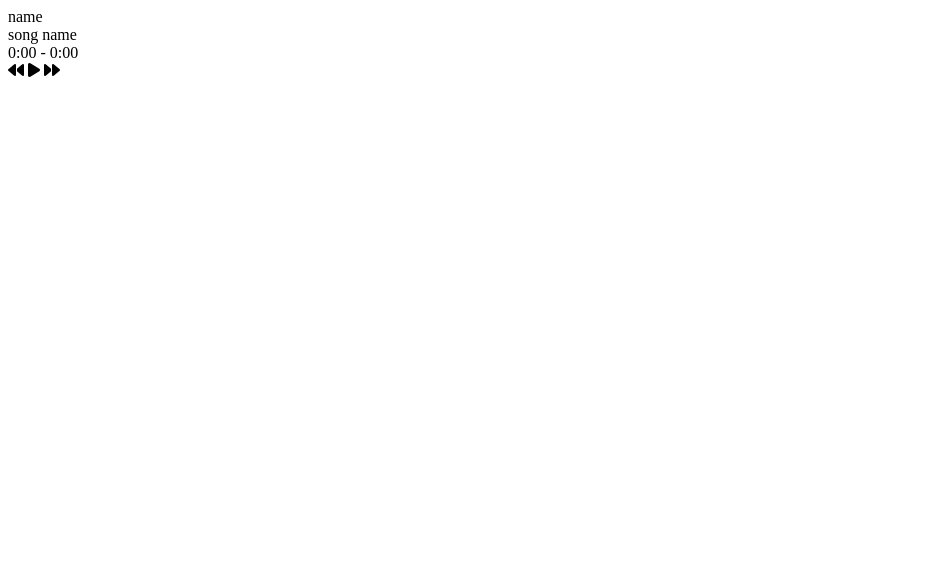
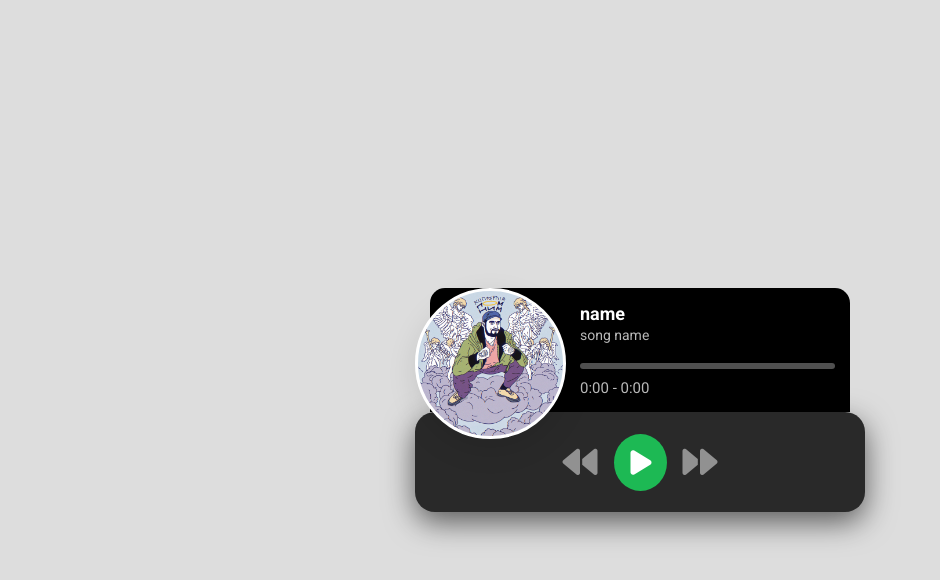
Before and after one commit to MatveyZZ/MusicPlayer, a plain HTML site: page Index.html in a window 1280 px wide. Shown: the whole page, without its empty margins (0-940 px from the left). Drawn offline with Linux system fonts and the light colour scheme.

Commit message:
Update page assets Update css

```diff
--- a/style.css
+++ b/style.css
@@ -1 +1,136 @@
 @import url('https://fonts.googleapis.com/css2?family=Roboto:ital,wght@0,100;0,300;0,400;0,500;0,700;0,900;1,100;1,300;1,400;1,500;1,700;1,900&display=swap');
+
+body {
+    background-color: #ddd;
+    margin: 0;
+    font-family: 'Roboto', sans-serif;
+    display: flex;
+    align-items: center;
+    justify-content: center;
+    height: 100vh;
+}
+
+.container {
+    position: relative;
+    padding: 10px;
+}
+
+.container .song-info {
+    background-color: #000;
+    margin: 0 15px;
+    padding: 15px 15px 5px 150px;
+    border-radius: 15px 15px 0 0;
+}
+
+.container .song-info .song-name {
+    color: #b9b9b9;
+    font-size: 14px;
+    margin: 3px 0 20px;
+}
+
+.container .song-info .artist-name {
+    color: #fff;
+    font-weight: bold;
+    font-size: 18px;
+}
+
+.container .song-info .progress-bar {
+    background-color: #505050;
+    border-radius: 20px;
+    cursor: pointer;
+}
+
+.container .song-info .progress-bar .fill-bar {
+    width: 0;
+    height: 6px;
+    border-radius: 20px;
+    background: #1db954;
+}
+
+.container .song-info .time {
+    font-size: 15px;
+    color: #b9b9b9;
+    margin: 10px 0;
+}
+
+.container .disk {
+    max-width: 120px;
+}
+
+.container .disk .active {
+    animation: rotate 3s linear 0s infinite forwards;
+}
+
+.container .disk .cover {
+    width: 145px;
+    height: 145px;
+    position: absolute;
+    top: 10px;
+    left: 10px;
+    background: url("assets/Pasha.jpg");
+    background-repeat: no-repeat;
+    background-position: bottom center;
+    background-size: cover;
+    border: 3px solid #fff;
+    border-radius: 50%;
+    box-shadow: 0 10px 30px rgba(0, 0, 0, 0.1);
+    transition: all 0.2s ease-in-out;
+}
+
+.continer .disk .circle {
+    position: absolute;
+    width: 30px;
+    height: 30px;
+    left: 15%;
+    top: 29%;
+    background-color: #fff;
+    z-index: 1;
+    border-radius: 50%;
+}
+
+.container .controls {
+    display: flex;
+    align-items: center;
+    justify-content: center;
+    gap: 8px;
+    background-color: #292929;
+    width: 450px;
+    height: 100px;
+    border-radius: 20px;
+    text-align: center;
+    box-shadow: 0 10px 30px rgba(0, 0, 0, 0.6);
+}
+
+.container .controls #play {
+    background-color: #1db954;
+    color: #fff;
+    padding: 15px 15px 14px 17px;
+    font-size: 28px;
+    border-radius: 50%;
+    transition: all 0.3s ease;
+}
+
+.container .controls #play:hover {
+    background: #189945;
+}
+
+.container .controls i{
+    padding: 30px 8px;
+    font-size: 35px;
+    cursor: pointer;
+    color: #919191;
+    transition: all 0.3s ease;
+}
+
+.container .controls i:hover {
+    color: #fff;
+}
+
+@keyframes rotate {
+    0% {
+        transform: rotateZ(0deg);
+    }
+    100% {
+        transform: rotateZ(360deg);
+    }
+}
```
Also changed, not shown: assets/Partizan.jpg (added), assets/Pasha.jpg (added), assets/Sliozy.jpg (added), 3 other files.
